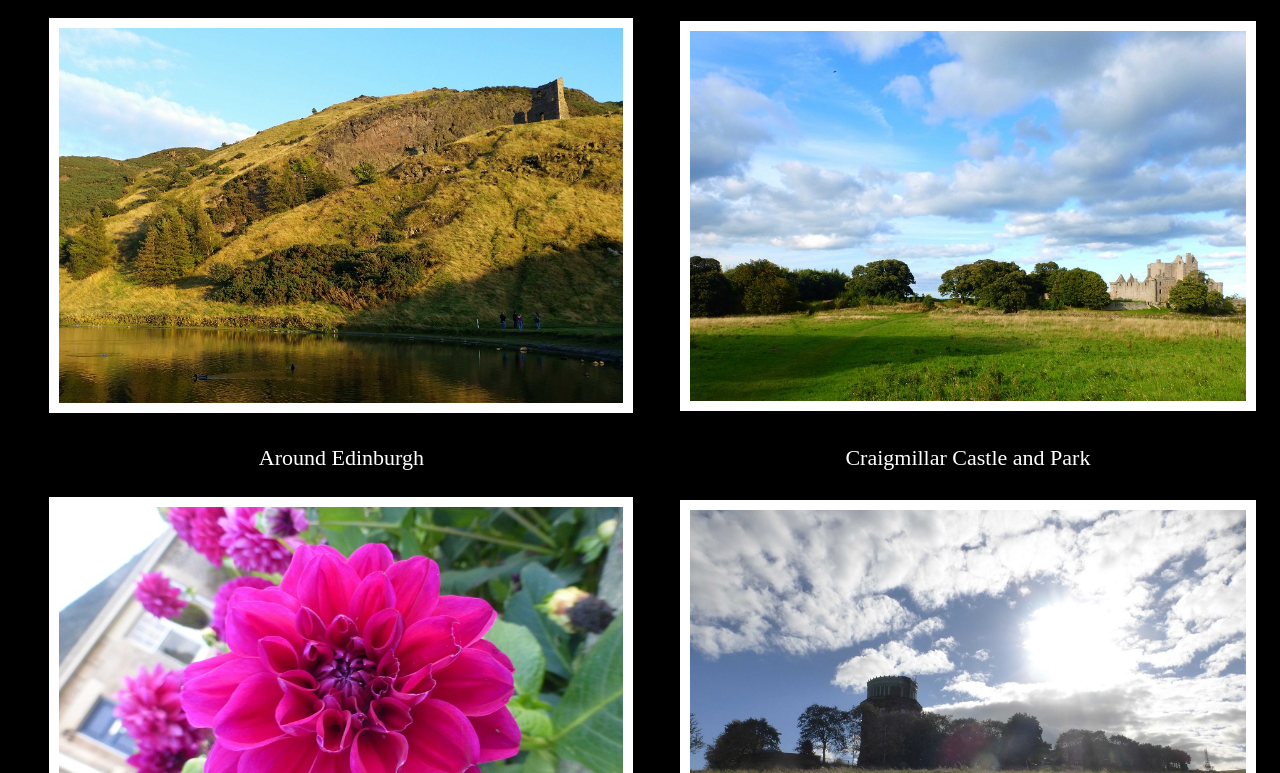
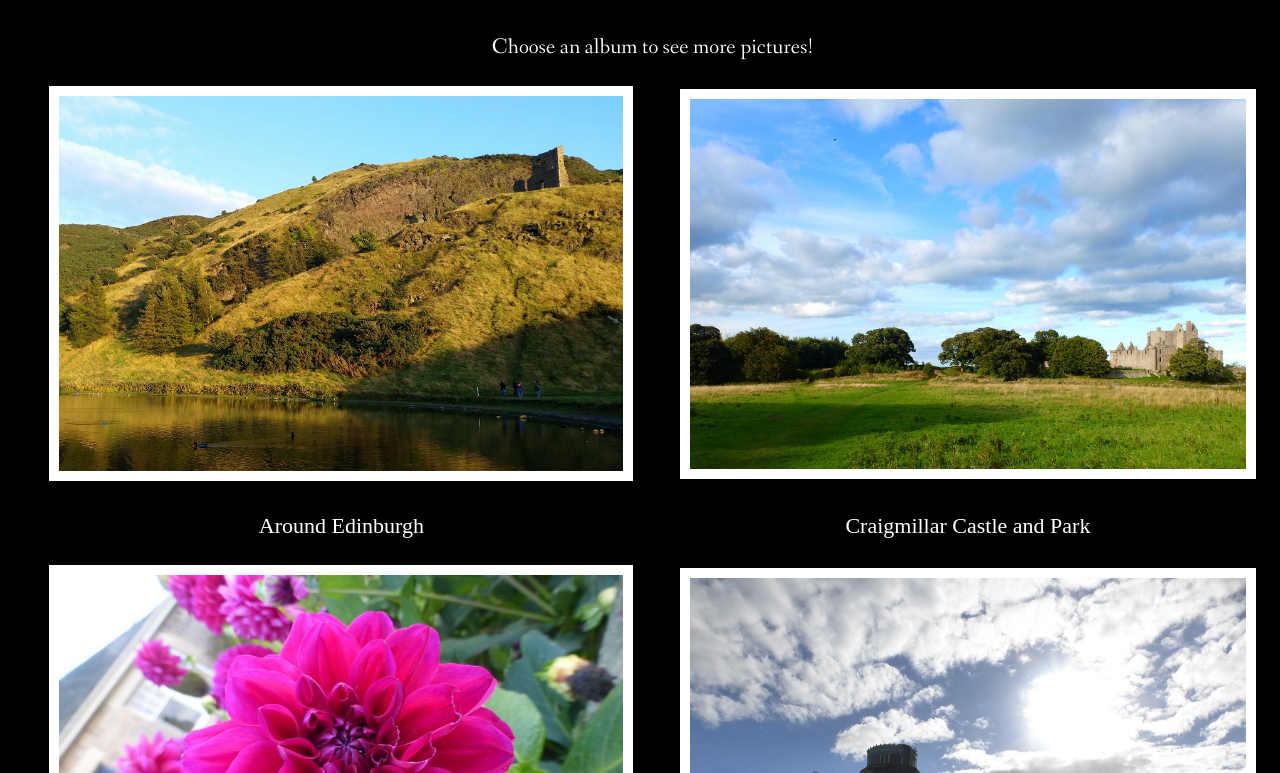
Before and after one commit to mcneils/sarah_in_edinburgh, a plain HTML site: page index.html in a window 1280 px wide. Shown: the part 93-866 px from the top of the page. Drawn offline with Linux system fonts and the light colour scheme.

Commit message:
added directions on the home page

```diff
--- a/css/style1.css
+++ b/css/style1.css
@@ -48,6 +48,11 @@ p {
 
 .caption{
 	font-family: 'Fanwood';
+}
+
+.homeTitle{
+	font-family: 'Fanwood';
+	text-align: center;
 }
 
 .home_button{
--- a/index.html
+++ b/index.html
@@ -34,6 +34,7 @@
     </script>
 
   <div id = "menu">
+  <p class='homeTitle'>Choose an album to see more pictures!</p>
     <table>
       <tr>
         <th><a href="around.html"><img src="images/cover_photos/around.jpg" class ="cover_pic"></a></th>
```
